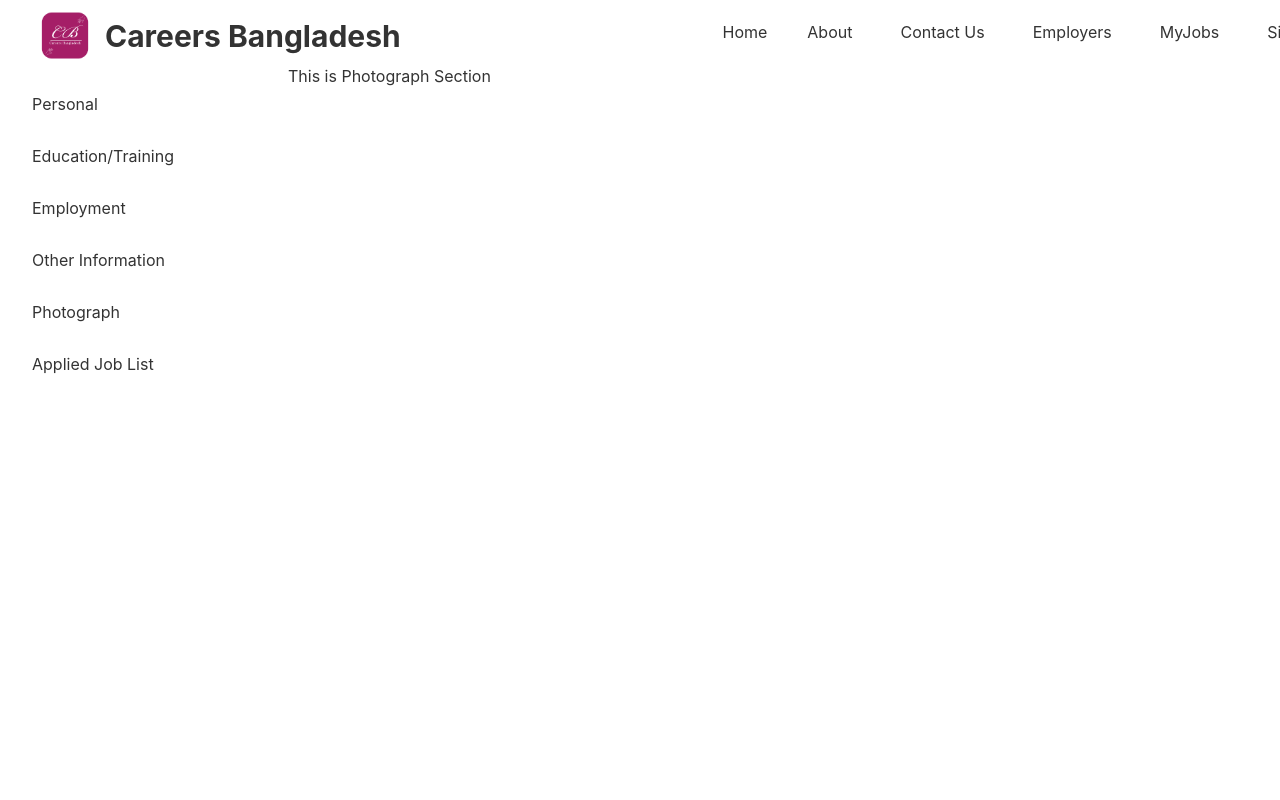
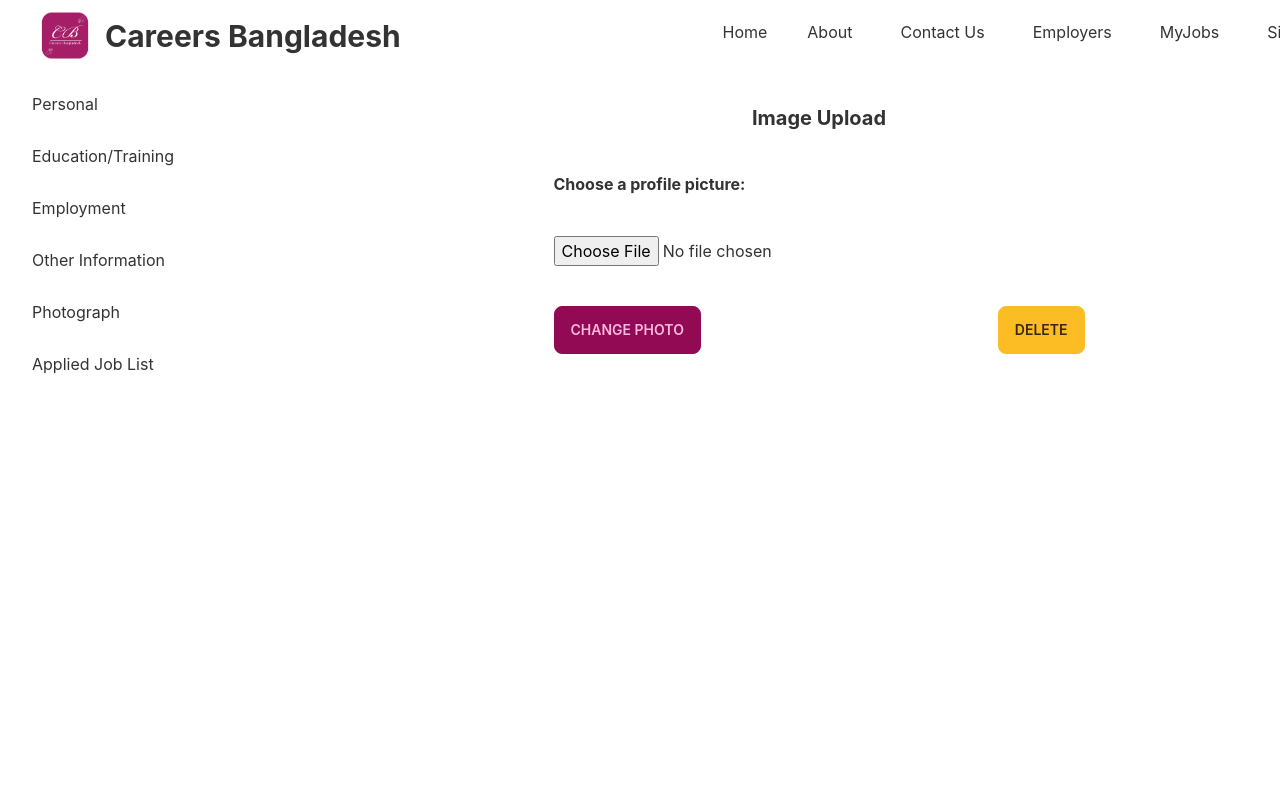
Before and after one commit to tuhinshuvra/carrierrs-bangladesh, a React (Create React App) app: page /dashboard/myjobs/photograph in a window 1280 px wide. Shown: the top 800 px of the page. Built offline with nearby package versions, Linux system fonts and the light colour scheme.

Commit message:
added profile photo input field

```diff
--- a/src/Pages/Profile/MyJobs/Education-Training/AcademicSummary.js
+++ b/src/Pages/Profile/MyJobs/Education-Training/AcademicSummary.js
@@ -65,7 +65,7 @@ const AcademicSummary = () => {
                         <label className="label">
                             <span className="label-text text-md font-bold ">Institute Name</span>
                         </label>
-                        <input type="text" id='institute-name' placeholder="Type here" className="input input-bordered w-[92.5%] " />
+                        <input type="text" id='institute-name' placeholder="Type here" className="input input-bordered w-full " />
                     </div>
 
                     <div className='my-2'>
@@ -73,7 +73,7 @@ const AcademicSummary = () => {
                         <label className="label">
                             <span className="label-text text-md font-bold ">Country of Foreign University</span>
                         </label>
-                        <input type="text" id='institute-name' placeholder="Type here" className="input input-bordered w-[92.5%] " />
+                        <input type="text" id='institute-name' placeholder="Type here" className="input input-bordered w-full" />
                     </div>
 
 
@@ -199,7 +199,7 @@ const AcademicSummary = () => {
                         </div>
                     </div>
 
-                    <div className=' flex justify-between my-10 w-[92.5%]'>
+                    <div className=' flex justify-between my-10'>
                         <button className="btn btn-warning">Cancel</button>
                         <button type='submit' name='submit' className="btn btn-primary">Save</button>
                     </div>
--- a/src/Pages/Profile/MyJobs/Education-Training/ProfessionalCertificationSummary.js
+++ b/src/Pages/Profile/MyJobs/Education-Training/ProfessionalCertificationSummary.js
@@ -42,13 +42,13 @@ const ProfessionalCertificationSummary = () => {
                                 <span className="label-text text-md font-bold ">Duration</span>
                             </label>
 
-                            <div className=' flex gap-3 w-[85%]'>
+                            <div className=' flex gap-3'>
                                 <input type="date" id='duration' className="input input-bordered" />
                                 <input type="date" id='duration' className="input input-bordered" />
                             </div>
                         </div>
                     </div>
-                    <div className=' flex justify-between my-10 w-[92.5%]'>
+                    <div className=' flex justify-between my-10'>
                         <button className="btn btn-warning">Cancel</button>
                         <button type='submit' name='submit' className="btn btn-primary">Save</button>
                     </div>
--- a/src/Pages/Profile/MyJobs/Personal/AddressDetails.js
+++ b/src/Pages/Profile/MyJobs/Personal/AddressDetails.js
@@ -85,7 +85,7 @@ const AddressDetails = () => {
                     </div>
                     <input className='input input-bordered w-full my-5 ' type="text" placeholder='Type your house no/road/village' />
 
-                    <div className=' flex justify-between my-10 w-[92.5%]'>
+                    <div className=' flex justify-between my-10'>
                         <button className="btn btn-warning">Cancel</button>
                         <button type='submit' name='submit' className="btn btn-primary">Save</button>
                     </div>
--- a/src/Pages/Profile/MyJobs/Personal/CarrerAndApplication.js
+++ b/src/Pages/Profile/MyJobs/Personal/CarrerAndApplication.js
@@ -66,7 +66,7 @@ const CarrerAndApplication = () => {
                         </div>
                     </div>
 
-                    <div className=' flex justify-between my-10 w-[92.5%]'>
+                    <div className=' flex justify-between my-10]'>
                         <button className="btn btn-warning">Cancel</button>
                         <button type='submit' name='submit' className="btn btn-primary">Save</button>
                     </div>
--- a/src/Pages/Profile/MyJobs/Personal/OtherRelevantInformation.js
+++ b/src/Pages/Profile/MyJobs/Personal/OtherRelevantInformation.js
@@ -16,7 +16,7 @@ const OtherRelevantInformation = () => {
                 <label className="label"> <span className="label-text text-md font-bold">Keywords</span></label>
                 <textarea id='keywords' className="textarea w-full input input-bordered"  ></textarea>
 
-                <div className=' flex justify-between my-10 w-[92.5%]'>
+                <div className=' flex justify-between my-10'>
                     <button className="btn btn-warning">Cancel</button>
                     <button type='submit' name='submit' className="btn btn-primary">Save</button>
                 </div>
--- a/src/Pages/Profile/MyJobs/Personal/PersonalDetails.js
+++ b/src/Pages/Profile/MyJobs/Personal/PersonalDetails.js
@@ -216,7 +216,7 @@ const PersonalDetails = () => {
                         <input type="text" id='weight' placeholder="Type here" className="input input-bordered w-full max-w-xs" />
                     </div>
                 </div>
-                <div className=' flex justify-between my-10 w-[92.5%]'>
+                <div className=' flex justify-between my-10'>
                     <button className="btn btn-warning">Cancel</button>
                     <button type='submit' name='submit' className="btn btn-primary">Save</button>
                 </div>
--- a/src/Pages/Profile/MyJobs/Personal/PreferredAreas.js
+++ b/src/Pages/Profile/MyJobs/Personal/PreferredAreas.js
@@ -27,7 +27,7 @@ const PreferredAreas = () => {
                     <label className="label"> <span className="label-text text-md font-bold">Add your preferred organization type (max 12)</span> </label>
                     <textarea id='organization-type' className="textarea w-full input input-bordered"  ></textarea>
 
-                    <div className=' flex justify-between my-10 w-[92.5%]'>
+                    <div className=' flex justify-between my-10'>
                         <button className="btn btn-warning">Cancel</button>
                         <button type='submit' name='submit' className="btn btn-primary">Save</button>
                     </div>
--- a/src/Pages/Profile/MyJobs/Photograph/Photograph.js
+++ b/src/Pages/Profile/MyJobs/Photograph/Photograph.js
@@ -3,7 +3,20 @@ import React from 'react';
 const Photograph = () => {
     return (
         <div>
-            <h2>This is Photograph Section</h2>
+            <h2 className=' my-10 text-center text-xl font-bold '>Image Upload</h2>
+            <form className=' w-1/2 mx-auto'>
+                <label for="avatar" className=' text-md font-bold'>Choose a profile picture:</label>
+                <div className=' my-10'>
+                    <input className=' text-center' type="file"
+                        id="avatar" name="avatar"
+                        accept="image/png, image/jpeg" />
+                </div>
+
+                <div className=' flex justify-between my-10'>
+                    <button className=' btn btn-primary'>Change Photo</button>
+                    <button className=' btn btn-warning'>Delete</button>
+                </div>
+            </form>
         </div>
     );
 };
```
Also changed, not shown: src/Pages/Profile/MyJobs/Education-Training/TranningSummary.js (+10 -9 lines).
